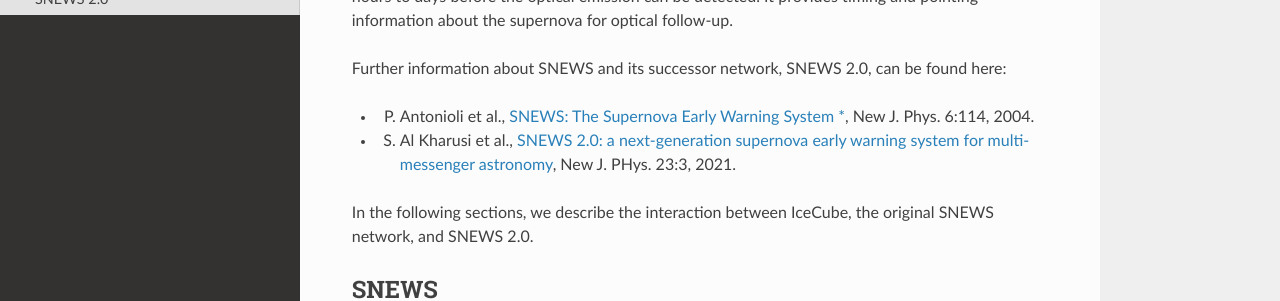
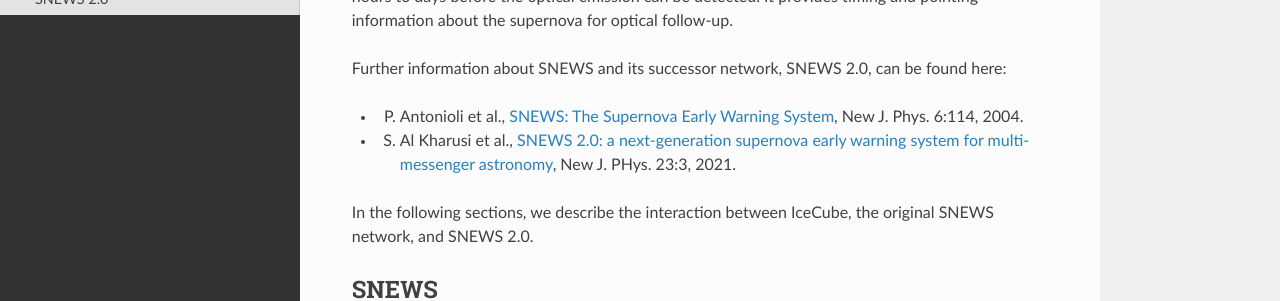
Before and after one commit to icecube/sndaq, a Sphinx documentation site: the page built from docs/snews.rst, in a window 1280 px wide and 900 px high. Shown: the part 303-604 px from the top of the window. Built offline with Sphinx 7.4.7 and the Read the Docs theme 2.0.0, drawn with Linux system fonts in a browser that asks for light colours.

Commit message:
Fix typo.

```diff
--- a/docs/snews.rst
+++ b/docs/snews.rst
@@ -16,7 +16,7 @@ and pointing information about the supernova for optical follow-up.
 Further information about SNEWS and its successor network, SNEWS 2.0, can be
 found here:
 
-* P. Antonioli et al., `SNEWS: The Supernova Early Warning System * <http://dx.doi.org/10.1088/1367-2630/6/1/114>`_, New J. Phys. 6:114, 2004.
+* P. Antonioli et al., `SNEWS: The Supernova Early Warning System <http://dx.doi.org/10.1088/1367-2630/6/1/114>`_, New J. Phys. 6:114, 2004.
 * S. Al Kharusi et al., `SNEWS 2.0: a next-generation supernova early warning system for multi-messenger astronomy <https://doi.org/10.1088%2F1367-2630%2Fabde33>`_, New J. PHys. 23:3, 2021.
 
 In the following sections, we describe the interaction between IceCube, the
```
